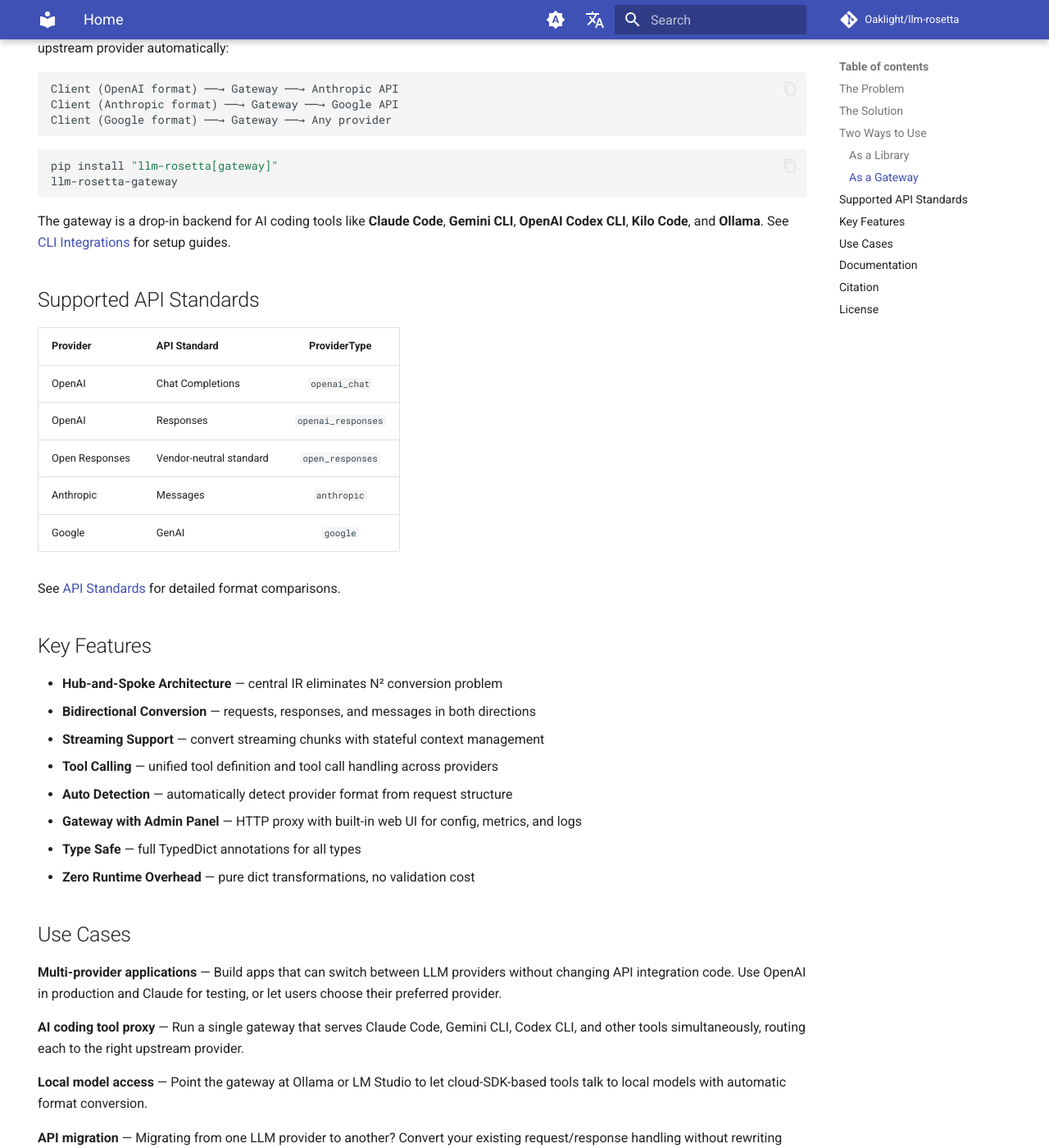
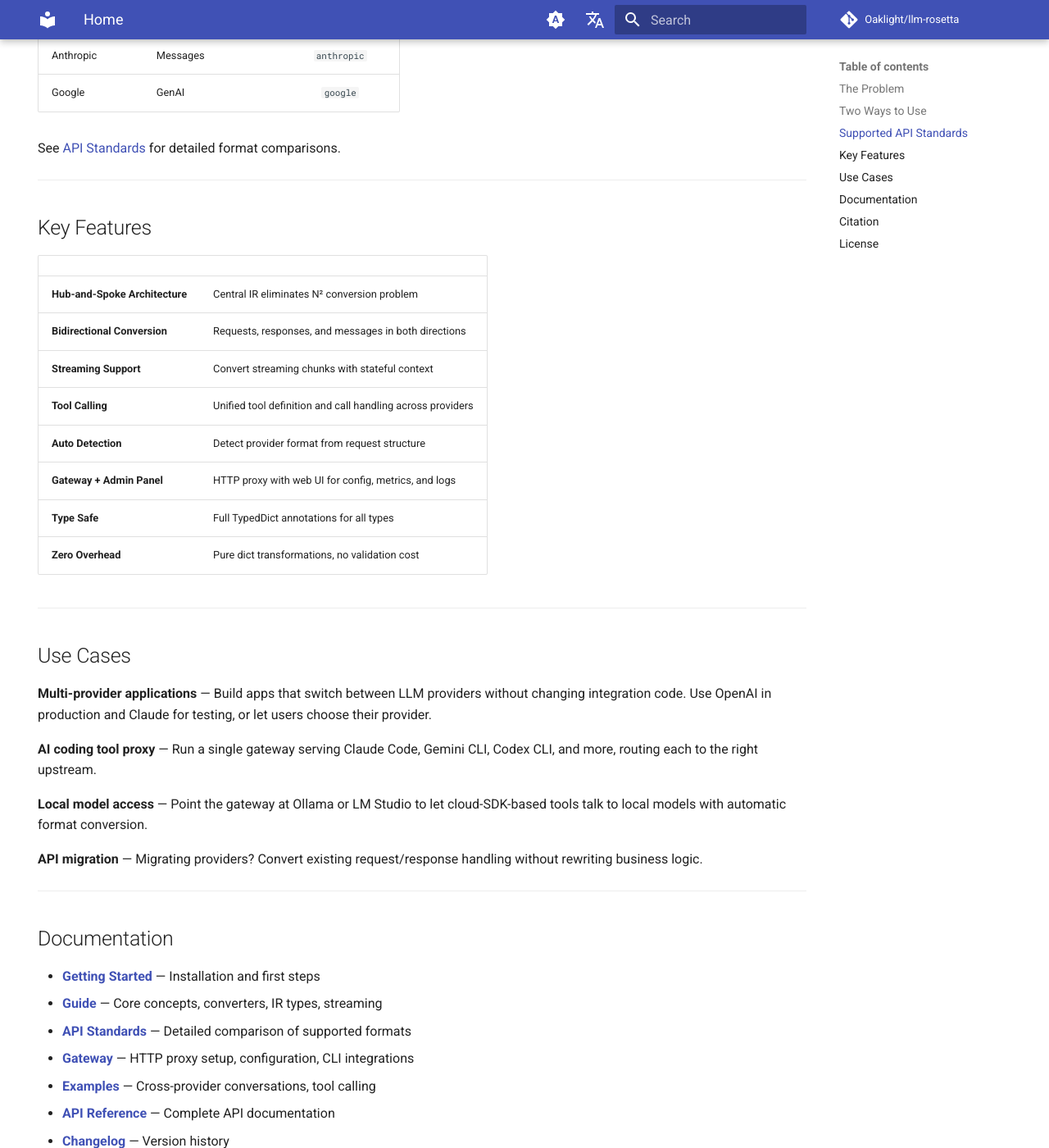
Before and after one commit to Oaklight/llm-rosetta, an MkDocs documentation site: the page built from docs/index.md, in a window 1280 px wide and 1400 px high, scrolled down 1779 px. Shown: the whole window at 82% size. Built offline with MkDocs 1.6.1 and Material for MkDocs 9.7.7, drawn with Linux system fonts in a browser that asks for light colours; comment, search, counter and statistics services are not loaded; some of the changed text lies outside the part shown.

Commit message:
docs: redesign index page layout — compact hero, tabbed usage, feature table

````diff
--- a/docs/index.md
+++ b/docs/index.md
@@ -5,27 +5,28 @@
   - navigation
 ---
 
-<div style="text-align: center; margin-bottom: 1em;">
-  <img src="images/rosetta_stone.jpg" alt="Rosetta Stone" style="width: 128px; border-radius: 12px; margin-bottom: 0.5em;">
+<div style="display: flex; align-items: center; gap: 1.5em; margin-bottom: 0.5em;">
+  <img src="images/rosetta_stone.jpg" alt="Rosetta Stone" style="width: 96px; border-radius: 10px; flex-shrink: 0;">
+  <div>
+    <h1 style="margin: 0 0 0.2em 0;">LLM-Rosetta</h1>
+    <p style="margin: 0; font-size: 1.1em; opacity: 0.85;">A unified message format conversion library for LLM provider APIs.</p>
+    <p style="margin: 0.4em 0 0 0;">
+      <a href="https://pypi.org/project/llm-rosetta/"><img src="https://img.shields.io/pypi/v/llm-rosetta?color=green" alt="PyPI"></a>
+      <a href="https://github.com/Oaklight/llm-rosetta/releases/latest"><img src="https://img.shields.io/github/v/release/Oaklight/llm-rosetta?color=green" alt="Release"></a>
+      <a href="https://github.com/Oaklight/llm-rosetta/blob/master/LICENSE"><img src="https://img.shields.io/badge/license-MIT-blue.svg" alt="MIT"></a>
+    </p>
+  </div>
 </div>
-
-# LLM-Rosetta
-
-[![PyPI version](https://img.shields.io/pypi/v/llm-rosetta?color=green)](https://pypi.org/project/llm-rosetta/)
-[![GitHub release](https://img.shields.io/github/v/release/Oaklight/llm-rosetta?color=green)](https://github.com/Oaklight/llm-rosetta/releases/latest)
-[![License: MIT](https://img.shields.io/badge/license-MIT-blue.svg)](https://github.com/Oaklight/llm-rosetta/blob/master/LICENSE)
-
-**LLM-Rosetta** — a unified message format conversion library for LLM provider APIs.
 
 Just as the Rosetta Stone enabled translation between ancient scripts, LLM-Rosetta bridges the gap between incompatible LLM provider APIs — letting you speak any format and be understood by any provider.
 
+---
+
 ## The Problem
 
-Different LLM providers use incompatible API formats. A request that works with OpenAI won't work with Anthropic or Google. Switching providers means rewriting API integration code. Supporting multiple providers means maintaining N² format converters.
+Different LLM providers use incompatible API formats. A request that works with OpenAI won't work with Anthropic or Google. Switching providers means rewriting integration code. Supporting multiple providers means maintaining N² converters.
 
-## The Solution
-
-LLM-Rosetta introduces a central **Intermediate Representation (IR)** as a hub. Each provider only needs one converter to/from the IR, reducing the total from N² to 2N.
+**LLM-Rosetta** introduces a central **Intermediate Representation (IR)** as a hub. Each provider only needs one converter to/from the IR, reducing the total from N² to 2N.
 
 ```mermaid
 flowchart LR
@@ -37,43 +38,47 @@
     IR[IR - Intermediate Representation]
 ```
 
+---
+
 ## Two Ways to Use
 
-### As a Library
+=== "As a Library"
 
-Convert between provider formats in your own code — no server needed:
+    Convert between provider formats in your own code — no server needed:
 
-```python
-from llm_rosetta import OpenAIChatConverter, AnthropicConverter
+    ```python
+    from llm_rosetta import OpenAIChatConverter, AnthropicConverter
 
-openai_conv = OpenAIChatConverter()
-anthropic_conv = AnthropicConverter()
+    openai_conv = OpenAIChatConverter()
+    anthropic_conv = AnthropicConverter()
 
-# OpenAI format → IR → Anthropic format
-ir_request = openai_conv.request_from_provider(openai_request)
-anthropic_request, warnings = anthropic_conv.request_to_provider(ir_request)
-```
+    # OpenAI format → IR → Anthropic format
+    ir_request = openai_conv.request_from_provider(openai_request)
+    anthropic_request, warnings = anthropic_conv.request_to_provider(ir_request)
+    ```
 
-```bash
-pip install llm-rosetta
-```
+    ```bash
+    pip install llm-rosetta
+    ```
 
-### As a Gateway
+=== "As a Gateway"
 
-Run a local HTTP proxy that translates between formats in real time. Send requests in any format — the gateway routes to the right upstream provider automatically:
+    Run a local HTTP proxy that translates between formats in real time:
 
-```text
-Client (OpenAI format) ──→ Gateway ──→ Anthropic API
-Client (Anthropic format) ──→ Gateway ──→ Google API
-Client (Google format) ──→ Gateway ──→ Any provider
-```
+    ```text
+    Client (OpenAI format) ──→ Gateway ──→ Anthropic API
+    Client (Anthropic format) ──→ Gateway ──→ Google API
+    Client (Google format) ──→ Gateway ──→ Any provider
+    ```
 
-```bash
-pip install "llm-rosetta[gateway]"
-llm-rosetta-gateway
-```
+    ```bash
+    pip install "llm-rosetta[gateway]"
+    llm-rosetta-gateway
+    ```
 
-The gateway is a drop-in backend for AI coding tools like **Claude Code**, **Gemini CLI**, **OpenAI Codex CLI**, **Kilo Code**, and **Ollama**. See [CLI Integrations](gateway/cli-integrations.md) for setup guides.
+    Drop-in backend for **Claude Code**, **Gemini CLI**, **OpenAI Codex CLI**, **Kilo Code**, and **Ollama**. See [CLI Integrations](gateway/cli-integrations.md).
+
+---
 
 ## Supported API Standards
 
@@ -87,26 +92,34 @@
 
 See [API Standards](guide/api-standards.md) for detailed format comparisons.
 
+---
+
 ## Key Features
 
-- **Hub-and-Spoke Architecture** — central IR eliminates N² conversion problem
-- **Bidirectional Conversion** — requests, responses, and messages in both directions
-- **Streaming Support** — convert streaming chunks with stateful context management
-- **Tool Calling** — unified tool definition and tool call handling across providers
-- **Auto Detection** — automatically detect provider format from request structure
-- **Gateway with Admin Panel** — HTTP proxy with built-in web UI for config, metrics, and logs
-- **Type Safe** — full TypedDict annotations for all types
-- **Zero Runtime Overhead** — pure dict transformations, no validation cost
+| | |
+|---|---|
+| **Hub-and-Spoke Architecture** | Central IR eliminates N² conversion problem |
+| **Bidirectional Conversion** | Requests, responses, and messages in both directions |
+| **Streaming Support** | Convert streaming chunks with stateful context |
+| **Tool Calling** | Unified tool definition and call handling across providers |
+| **Auto Detection** | Detect provider format from request structure |
+| **Gateway + Admin Panel** | HTTP proxy with web UI for config, metrics, and logs |
+| **Type Safe** | Full TypedDict annotations for all types |
+| **Zero Overhead** | Pure dict transformations, no validation cost |
+
+---
 
 ## Use Cases
 
-**Multi-provider applications** — Build apps that can switch between LLM providers without changing API integration code. Use OpenAI in production and Claude for testing, or let users choose their preferred provider.
+**Multi-provider applications** — Build apps that switch between LLM providers without changing integration code. Use OpenAI in production and Claude for testing, or let users choose their provider.
 
-**AI coding tool proxy** — Run a single gateway that serves Claude Code, Gemini CLI, Codex CLI, and other tools simultaneously, routing each to the right upstream provider.
+**AI coding tool proxy** — Run a single gateway serving Claude Code, Gemini CLI, Codex CLI, and more, routing each to the right upstream.
 
 **Local model access** — Point the gateway at Ollama or LM Studio to let cloud-SDK-based tools talk to local models with automatic format conversion.
 
-**API migration** — Migrating from one LLM provider to another? Convert your existing request/response handling without rewriting business logic.
+**API migration** — Migrating providers? Convert existing request/response handling without rewriting business logic.
+
+---
 
 ## Documentation
 
````
